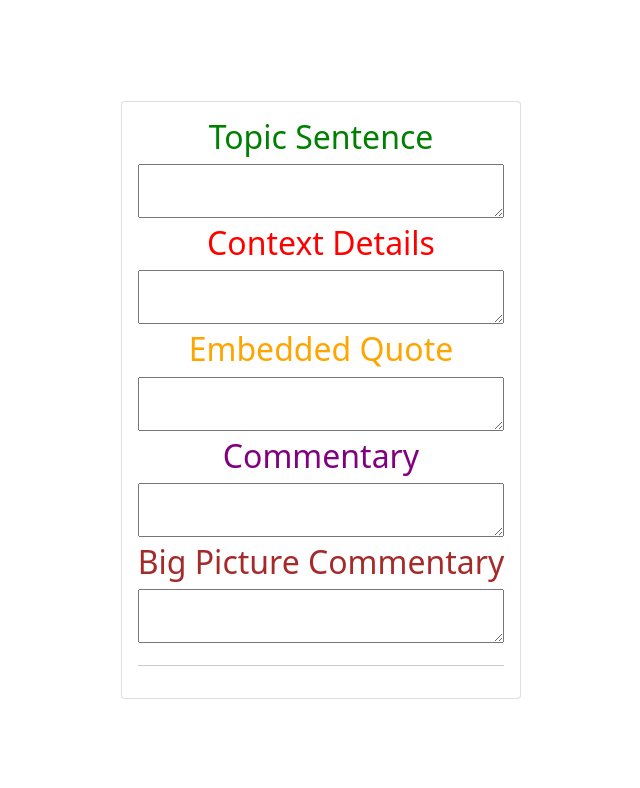
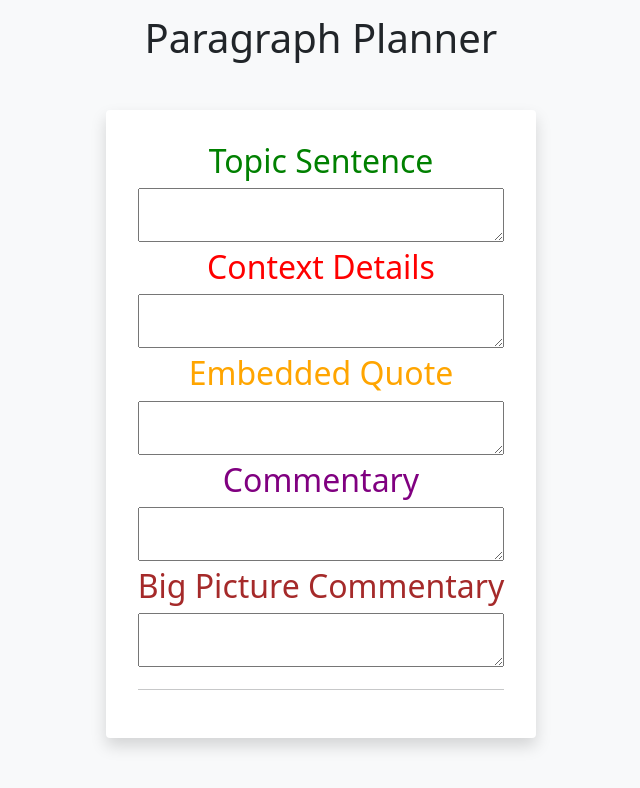
Before and after one commit to aleksrutins/paragraph-planner, a plain HTML site: page index.html in a window 1280 px wide. Shown: the whole page, without its empty margins (319-959 px from the left). Drawn offline with nearby package versions, Linux system fonts and the light colour scheme.

Commit message:
Nicer styling

```diff
--- a/index.html
+++ b/index.html
@@ -7,8 +7,9 @@
 		<script src="https://cdn.jsdelivr.net/npm/bootstrap@5.1.3/dist/js/bootstrap.bundle.min.js" integrity="sha384-ka7Sk0Gln4gmtz2MlQnikT1wXgYsOg+OMhuP+IlRH9sENBO0LRn5q+8nbTov4+1p" crossorigin="anonymous"></script>
 		<title>Paragraph Planner</title>
 	</head>
-	<body class="d-flex justify-content-center align-items-center" style="width: 100vw; height: 100vh">
-		<div class="card">
+	<body class="d-flex flex-column justify-content-center align-items-center bg-light" style="width: 100vw; height: 100vh">
+		<h1 class="mb-5">Paragraph Planner</h1>
+		<div class="shadow p-3 mb-5 bg-white rounded" style="max-width: 50%; overflow-y: auto; max-height: 90%;">
 			<div x-data="{topicSentence: '', ctxDetails: '', embedQuote: '', commentary: '', bigPicture: ''}" class="card-body">
 				<h2 class="w-100 text-center" style="color: green">Topic Sentence</h2>
 				<textarea class="w-100" style="resize: vertical;" x-model="topicSentence"></textarea>
```
